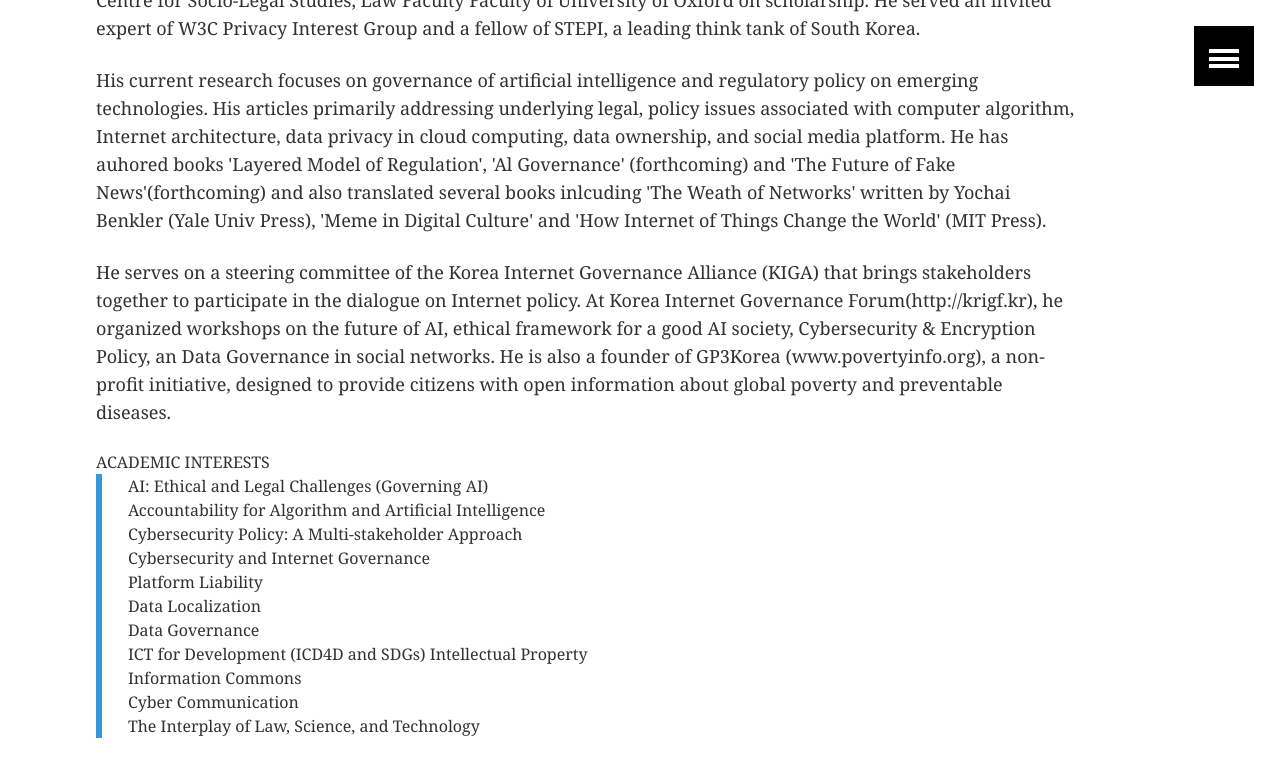
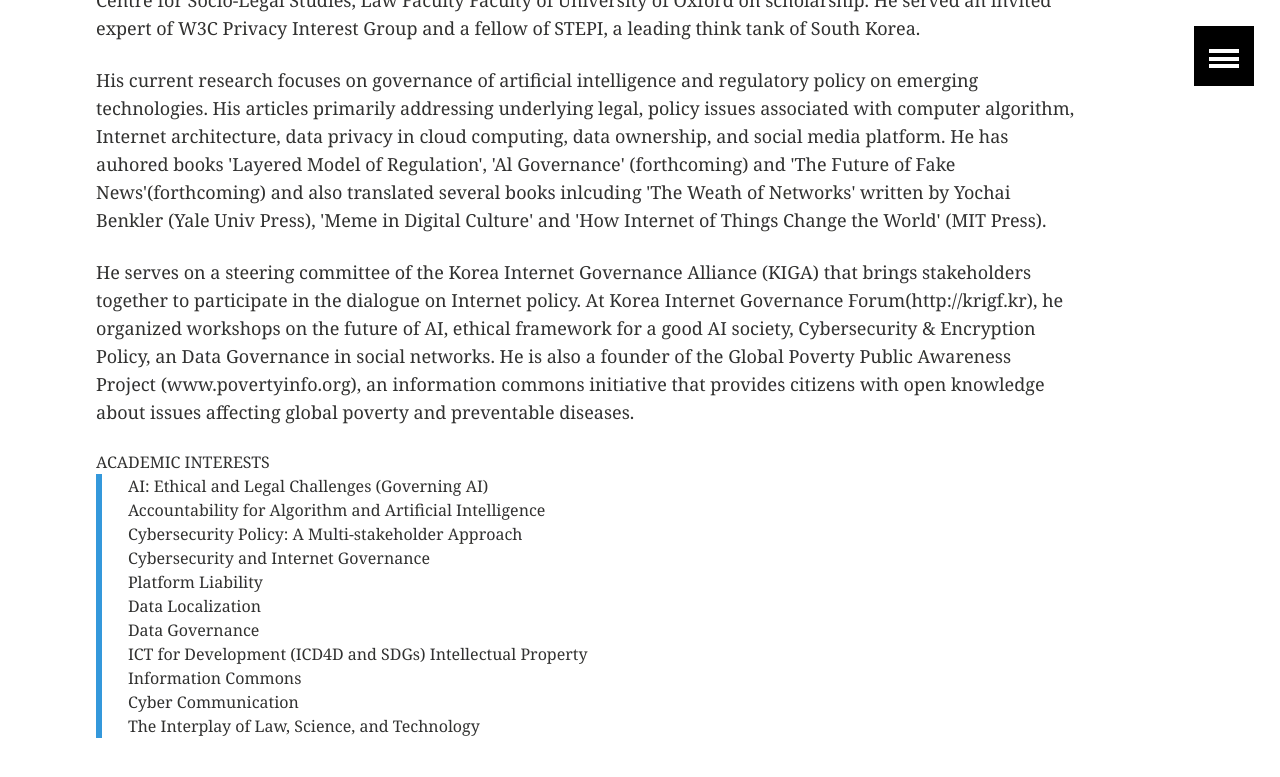
Before and after one commit to eunchangchoi/eunchangchoi.github.io, a Jekyll site: the page built from index.md, in a window 1280 px wide and 900 px high, scrolled down 650 px. Shown: the top 777 px of the window. Built offline with Jekyll 4.4.1, drawn with Linux system fonts in a browser that asks for light colours.

Commit message:
Update index.md

```diff
--- a/index.md
+++ b/index.md
@@ -21,7 +21,7 @@ title: "Eun Chang Choi"
 
 <p> Eun Chang Choi has been a member of Law Committee, IEEE Global Initiative on Ethics of Autonomous and Intelligent Systems, and a fellow of the Free Internet Project, housed in Illinois Institute of Technology at Chicago. He has consulted with Korea Information Society Development Institute (KISDI), Science and Technology Policy Institute (STEPI) and South Korean Presidential Committee on the Fourth Industrial Revolution on AI policy, and taught multistakeholder perspectives on ethical framework of AI at the Asia Pacific Internet Governance Academy(APIGA). Previously, he was a resident fellow of Information Society Project at Yale Law School, and a coordinator of Harvard-Yale Cyberscholar Working Group. He also held an appointment as a visiting scholar at Centre for Socio-Legal Studies, Law Faculty Faculty of University of Oxford on scholarship. He served an invited expert of W3C Privacy Interest Group and a fellow of STEPI, a leading think tank of South Korea.</p>
 <p> His current research focuses on governance of artificial intelligence and regulatory policy on emerging technologies. His articles primarily addressing underlying legal, policy issues associated with computer algorithm, Internet architecture, data privacy in cloud computing, data ownership, and social media platform. He has auhored books 'Layered Model of Regulation', 'Al Governance' (forthcoming) and 'The Future of Fake News'(forthcoming)  and also translated several books inlcuding 'The Weath of Networks' written by Yochai Benkler (Yale Univ Press), 'Meme in Digital Culture' and 'How Internet of Things Change the World' (MIT Press). </p>
-<p> He serves on a steering committee of the Korea Internet Governance Alliance (KIGA) that brings stakeholders together to participate in the dialogue on Internet policy. At Korea Internet Governance Forum(http://krigf.kr), he organized workshops on the future of AI, ethical framework for a good AI society, Cybersecurity & Encryption Policy, an Data Governance in social networks. He is also a founder of GP3Korea (www.povertyinfo.org), a non-profit initiative, designed to provide citizens with open information about global poverty and preventable diseases.</p>
+<p> He serves on a steering committee of the Korea Internet Governance Alliance (KIGA) that brings stakeholders together to participate in the dialogue on Internet policy. At Korea Internet Governance Forum(http://krigf.kr), he organized workshops on the future of AI, ethical framework for a good AI society, Cybersecurity & Encryption Policy, an Data Governance in social networks. He is also a founder of the Global Poverty Public Awareness Project (www.povertyinfo.org), an information commons initiative that provides citizens with open  knowledge about issues affecting global poverty and preventable diseases.</p>
 
 ACADEMIC INTERESTS<br>
 <blockquote>  AI: Ethical and Legal Challenges (Governing AI)<br>
```
